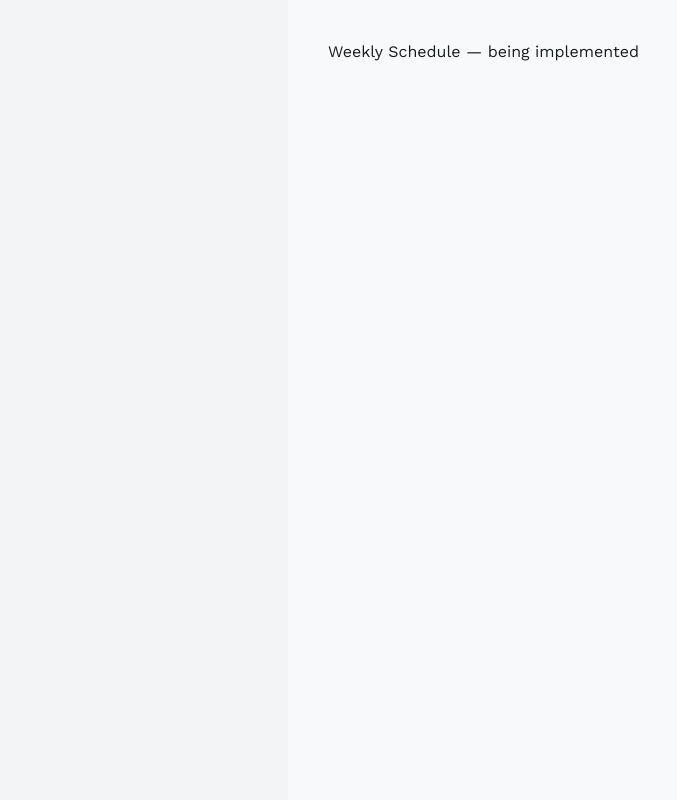
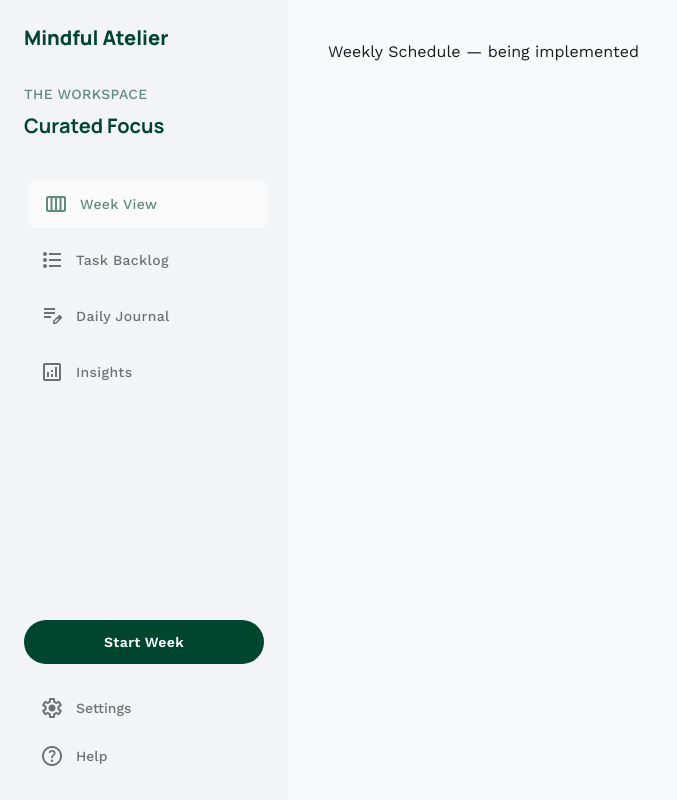
Before and after one commit to brenomarins/mindful-atelier-front, an Angular app: page /schedule in a window 1280 px wide. Shown: the whole page, without its empty margins (0-677 px from the left). Built offline with nearby package versions, Linux system fonts and the light colour scheme.

Commit message:
feat: add SideNavComponent with active route highlighting

```diff
--- /dev/null
+++ b/src/app/shared/components/side-nav/side-nav.component.html
@@ -0,0 +1,38 @@
+<aside class="h-screen w-72 left-0 top-0 fixed bg-surface-container-low flex flex-col p-6 z-50">
+  <div class="text-xl font-black text-primary font-headline mb-8">Mindful Atelier</div>
+
+  <div class="mb-10">
+    <p class="font-body text-sm tracking-wide font-medium text-primary uppercase opacity-60 mb-2">The Workspace</p>
+    <h2 class="font-headline font-bold text-xl text-primary">Curated Focus</h2>
+  </div>
+
+  <nav class="flex-grow space-y-2">
+    @for (item of navItems; track item.route) {
+      <a
+        [routerLink]="item.route"
+        routerLinkActive="bg-surface-container-lowest text-primary font-bold shadow-sm translate-x-1"
+        [routerLinkActiveOptions]="{ exact: false }"
+        class="flex items-center gap-3 px-4 py-3 rounded-xl text-on-surface opacity-60
+               hover:opacity-100 hover:bg-surface-container-lowest/50 transition-all duration-200"
+      >
+        <span class="material-symbols-outlined">{{ item.icon }}</span>
+        <span class="font-body text-sm tracking-wide font-medium">{{ item.label }}</span>
+      </a>
+    }
+  </nav>
+
+  <button class="mt-4 w-full py-3 px-4 bg-primary text-on-primary rounded-full font-bold text-sm tracking-wide hover:opacity-90 transition-all">
+    Start Week
+  </button>
+
+  <div class="mt-auto pt-6 space-y-2">
+    <a href="#" class="flex items-center gap-3 px-4 py-2 text-on-surface opacity-60 hover:opacity-100 transition-all">
+      <span class="material-symbols-outlined">settings</span>
+      <span class="font-body text-sm font-medium">Settings</span>
+    </a>
+    <a href="#" class="flex items-center gap-3 px-4 py-2 text-on-surface opacity-60 hover:opacity-100 transition-all">
+      <span class="material-symbols-outlined">help_outline</span>
+      <span class="font-body text-sm font-medium">Help</span>
+    </a>
+  </div>
+</aside>
--- a/src/app/shared/components/side-nav/side-nav.component.ts
+++ b/src/app/shared/components/side-nav/side-nav.component.ts
@@ -1,3 +1,17 @@
 import { Component } from '@angular/core';
-@Component({ selector: 'app-side-nav', standalone: true, template: '<aside class="h-screen w-72 fixed bg-surface-container-low"></aside>' })
-export class SideNavComponent {}
+import { RouterLink, RouterLinkActive } from '@angular/router';
+
+@Component({
+  selector: 'app-side-nav',
+  standalone: true,
+  imports: [RouterLink, RouterLinkActive],
+  templateUrl: './side-nav.component.html',
+})
+export class SideNavComponent {
+  navItems = [
+    { label: 'Week View',     icon: 'calendar_view_week',   route: '/schedule' },
+    { label: 'Task Backlog',  icon: 'format_list_bulleted', route: '/backlog' },
+    { label: 'Daily Journal', icon: 'edit_note',            route: '/journal' },
+    { label: 'Insights',      icon: 'analytics',            route: '/reports' },
+  ];
+}
```
